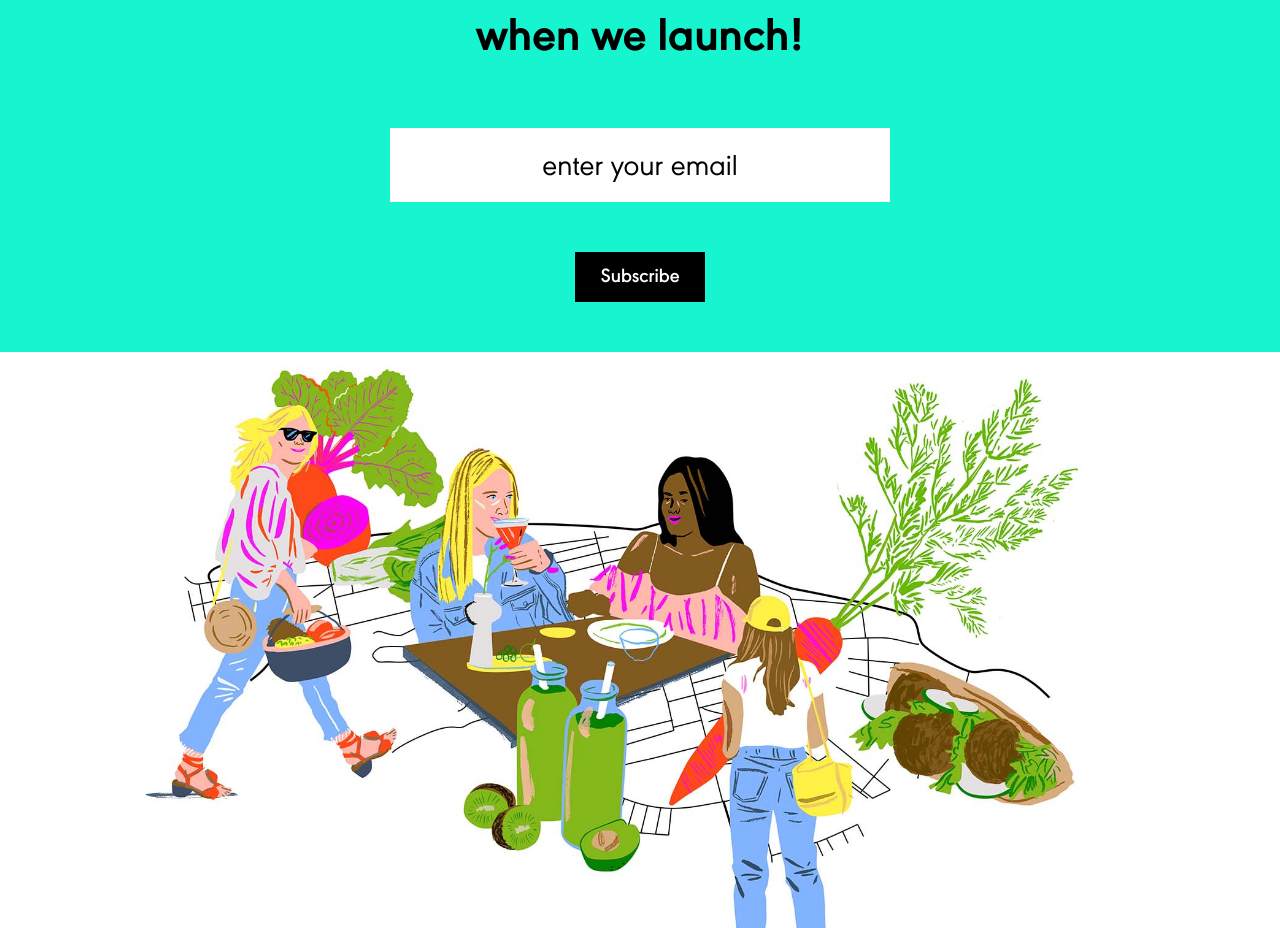
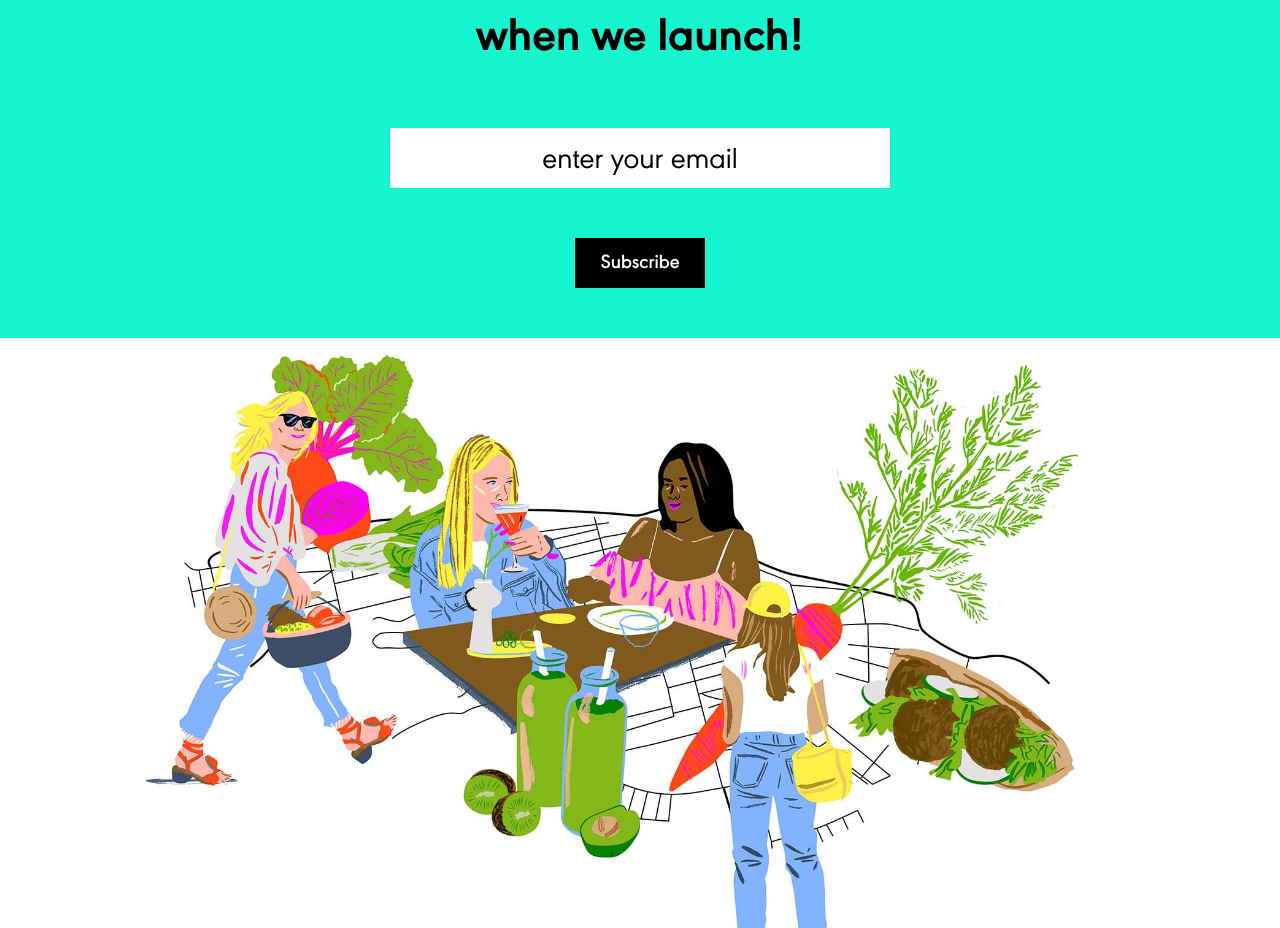
Before and after one commit to annaawgren/vegogosignup, a React (Create React App) app in the folder my-app/: page / in a window 1280 px wide. Shown: the part 1060-1988 px from the top of the page. Built offline with nearby package versions, Linux system fonts and the light colour scheme.

Commit message:
node fix

```diff
--- a/my-app/src/signup.css
+++ b/my-app/src/signup.css
@@ -58,10 +58,10 @@
 input {
   background: white;
   border: none;
-  padding-bottom: 15px;
-  font-size: 50px;
+  font-size: 30px;
   outline: none;
   width: 500px;
+  height: 60px;
   text-align: center;
 }
 
```
Also changed, not shown: 1 other file (tests, documents, lock files or other folders).
